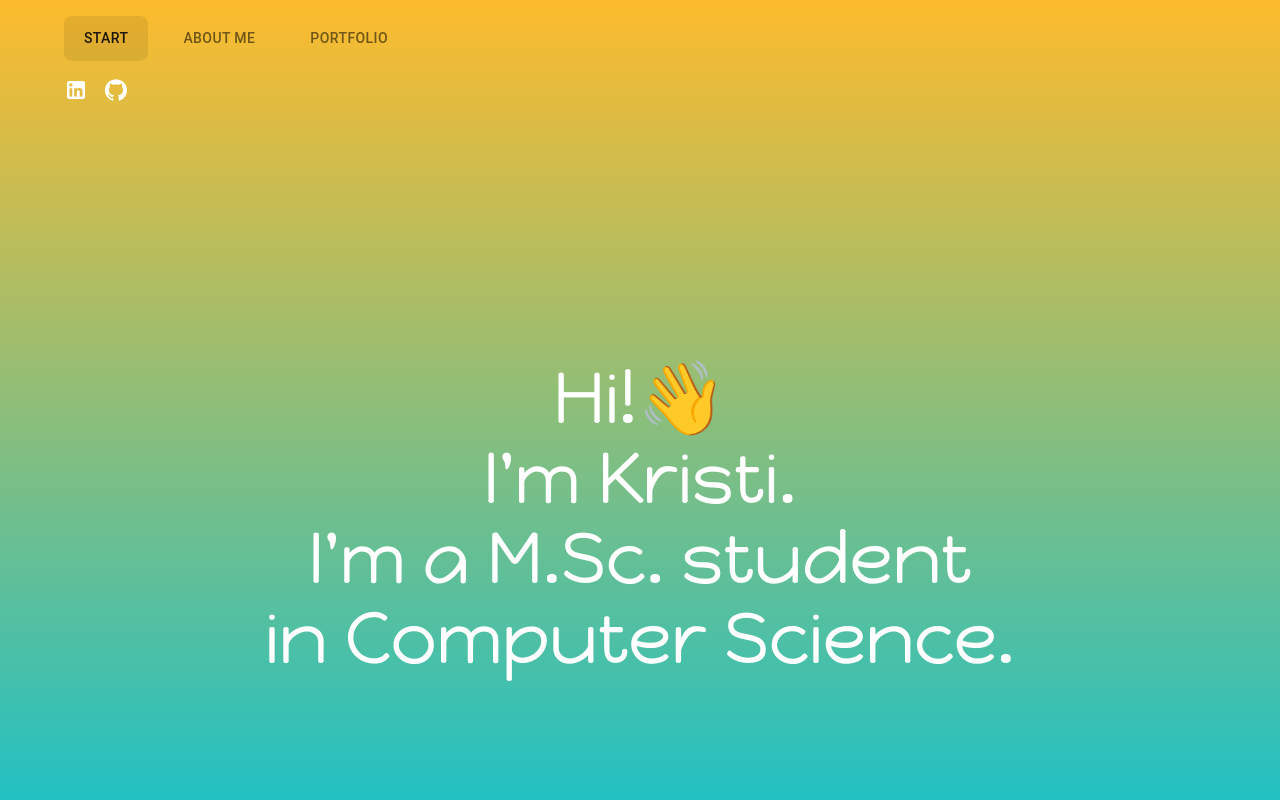
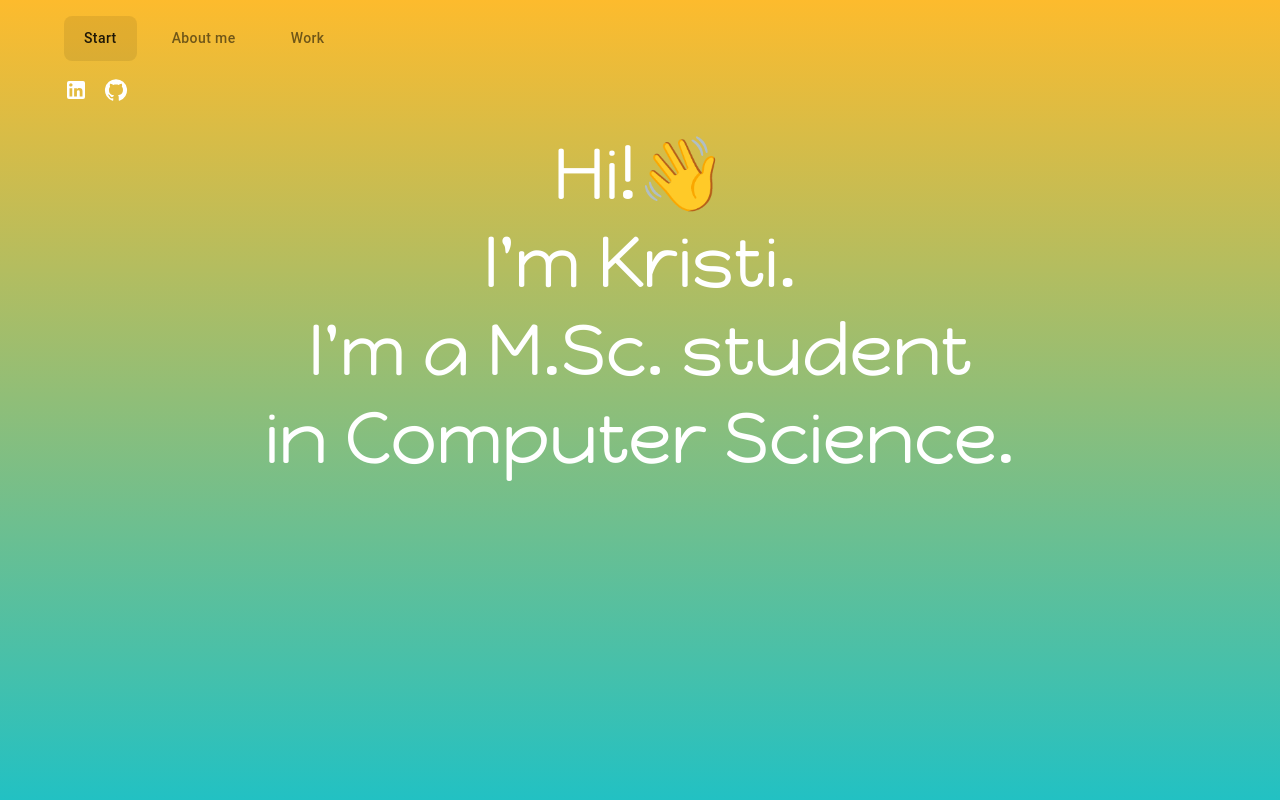
Before and after one commit to KristiF/personal-site, a Next.js app: page / in a window 1280 px wide. Shown: the top 800 px of the page. Built offline with nearby package versions, Linux system fonts and the light colour scheme.

Commit message:
Navbar design and misc changes

```diff
--- a/app/_components/Navbar.tsx
+++ b/app/_components/Navbar.tsx
@@ -9,6 +9,7 @@ import {
 } from "@mui/material";
 import LinkedInIcon from "@mui/icons-material/LinkedIn";
 import GitHubIcon from "@mui/icons-material/GitHub";
+import { useRouter } from "next/navigation";
 
 interface NavbarProps {
     className?: string;
@@ -16,14 +17,14 @@ interface NavbarProps {
 
 const Navbar: FC<NavbarProps> = ({ className }) => {
     const [scrolled, setScrolled] = useState(false);
-    const [currentPage, setCurrentPage] = useState("start");
+    const [currentPage, setCurrentPage] = useState("/");
 
     const links = [
-        { href: "start", text: "Start" },
-        { href: "about", text: "About Me" },
-        { href: "portfolio", text: "Portfolio" },
+        { href: "/", text: "Start" },
+        { href: "/about", text: "About me" },
+        { href: "/work", text: "Work" },
     ];
-
+    const router = useRouter();
     useEffect(() => {
         const handleScrollChange = () => {
             const scrollY = window.scrollY;
@@ -63,7 +64,8 @@ const Navbar: FC<NavbarProps> = ({ className }) => {
                         <ToggleButton
                             key={link.href}
                             value={link.href}
-                            className={`text-lg md:text-base sm:text-sm text-white ${
+                            onClick={() => router.push(link.href)}
+                            className={`font-happy text-lg md:text-base sm:text-sm text-white ${
                                 currentPage === link.href
                                     ? "bg-white text-black"
                                     : ""
@@ -72,6 +74,7 @@ const Navbar: FC<NavbarProps> = ({ className }) => {
                                 border: "none",
                                 padding: "10px 20px",
                                 borderRadius: "8px",
+                                textTransform: "none",
                             }}
                         >
                             {link.text}
--- a/app/_components/PortfolioItem.tsx
+++ /dev/null
@@ -1,33 +0,0 @@
-import { FC } from "react";
-
-interface PortfolioItemProps {
-    title: string;
-    description: string;
-    image: string;
-    href: string;
-}
-
-const PortfolioItem: FC<PortfolioItemProps> = ({
-    title,
-    description,
-    image,
-    href,
-}) => {
-    return (
-        <div className="flex flex-col items-center">
-            <h1 className="text-2xl font-bold text-white">{title}</h1>
-            <p className="text-lg font-bold text-white">{description}</p>
-            <a href={href} target="_blank">
-                <img
-                    className="rounded-4xl"
-                    alt={title}
-                    width={300}
-                    height={300}
-                    src={image}
-                />
-            </a>
-        </div>
-    );
-};
-
-export default PortfolioItem;
--- a/app/globals.css
+++ b/app/globals.css
@@ -1,6 +1,8 @@
 @tailwind base;
 @tailwind components;
 @tailwind utilities;
+
+@import "~react-image-gallery/styles/css/image-gallery.css";
 
 html {
   background: linear-gradient(0deg, rgba(34,193,195,1) 0%, rgba(253,187,45,1) 100%);
--- a/app/page.tsx
+++ b/app/page.tsx
@@ -1,21 +1,12 @@
 "use client";
-import ProfileCard from "@/components/ProfileCard";
 import Intro from "@/components/Intro";
-import FlashingArrow from "@/components/FlashingArrow";
-import PortfolioItem from "@/components/PortfolioItem";
-import localFont from "next/font/local";
-
-const happy = localFont({
-    src: "../HappyMonkey-Regular.ttf",
-    variable: "--font-happy", // Make sure to set the variable name
-});
 
 export default function Home() {
     return (
-        <main className={`${happy.variable} font-happy`}>
+        <main>
             <section
                 id="start"
-                className="min-h-screen flex flex-col items-center justify-center gap-2 text-center"
+                className="min-h-screen flex flex-col items-center justify-start mt-5 gap-4 text-center"
             >
                 <h1 className="sm:text-7xl text-4xl font-happy text-white">
                     Hi!👋
```
